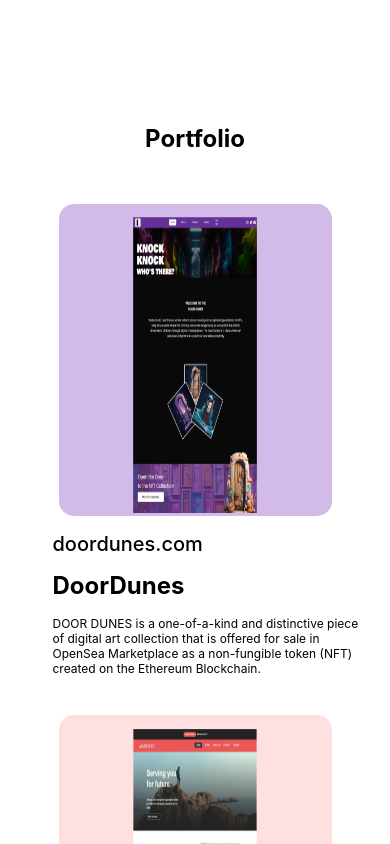
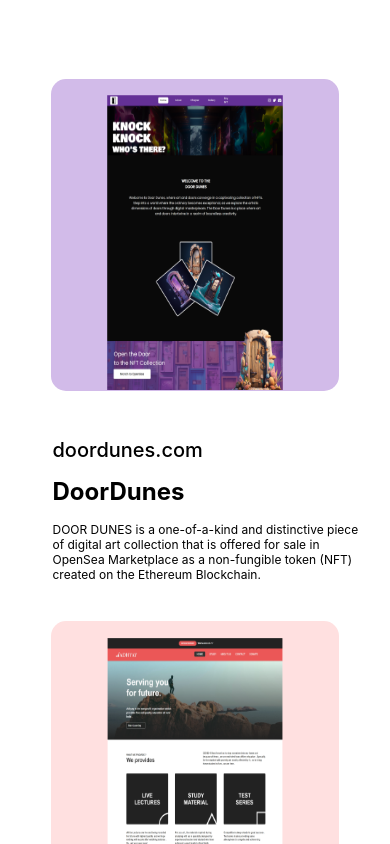
Before and after one commit to enfiqdev/Enfiq_Code, a React (Create React App) app: page /services in a window 390 px wide. Shown: the part 1860-2704 px from the top of the page. Built offline with nearby package versions, Linux system fonts and the light colour scheme; a web font is replaced by a local one.

Commit message:
commit done

```diff
--- a/src/css/About.css
+++ b/src/css/About.css
@@ -1,11 +1,9 @@
 .about-sec {
-  /* width: 100vw; */
   height: 85vh;
   background: #222222;
   display: flex;
   justify-content: space-around;
   align-items: center;
-  /* justify-content: center; */
 }
 
 .about-heading {
@@ -160,6 +158,7 @@
   justify-content: center;
   align-items: center;
   margin-top: 50px;
+  margin-bottom: 5%;
 }
 
 #Unleash {
@@ -263,3 +262,23 @@
       margin: -20px 0 0 32px;
     }
 }
+
+@media(max-width: 300px){
+  .about-heading{
+    font-size: 9px;
+  }
+
+  .paraTag2{
+    font-size: 8px;
+    line-height: 10px;
+  }
+
+  .lists{
+    font-size: 8px;
+    width: 39vw;
+  }
+
+  .join-btn{
+    width: 118px;
+  }
+}
--- a/src/css/Project.css
+++ b/src/css/Project.css
@@ -1,5 +1,11 @@
 .section{
     text-align: center;
+    font-size: 3rem;
+}
+
+.portfolio-container{
+    margin-top: -10%;
+    margin-bottom: 5%;
 }
 
 .portfolio-sec{
@@ -77,9 +83,36 @@
 
 }
 
+.project-para{
+    margin-top: 8%;
+}
+@media(max-width: 1024px){
+    .project-img{
+        width: 32vw;
+        height: 35vh;
+    }
+
+    .project-background{
+        height: 37vh;
+    }
+
+    .project-background2{
+        height: 37vh;
+    }
+
+    .project-background3{
+        height: 37vh;
+    }
+}
+
+
 @media(max-width: 550px){
     .project-background, .project-background2, .project-background3{
-        width: 70vw;
+        width: 74vw;
+    }
+
+    .project-img{
+        width: 45vw;
     }
     .portfolio-sec{
         flex-direction: column;
@@ -99,6 +132,10 @@
         margin-left: 30px;
     }
 
+    .portfolio-container{
+        margin-top: -50%;
+    }
+
 
 
 
@@ -108,24 +145,6 @@
 
 }
 
-@media(max-width: 1024px){
-    .project-img{
-        width: 32vw;
-        height: 35vh;
-    }
-
-    .project-background{
-        height: 37vh;
-    }
-
-    .project-background2{
-        height: 37vh;
-    }
-
-    .project-background3{
-        height: 37vh;
-    }
-}
 
 @media(max-height: 700px){
     .project-background{
```
